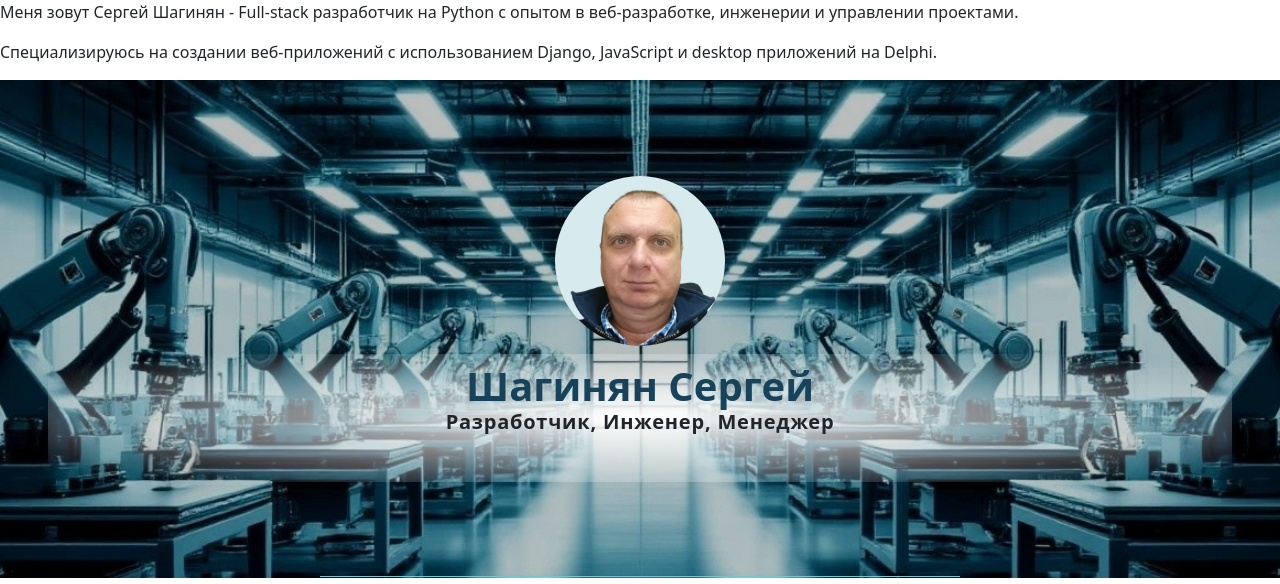
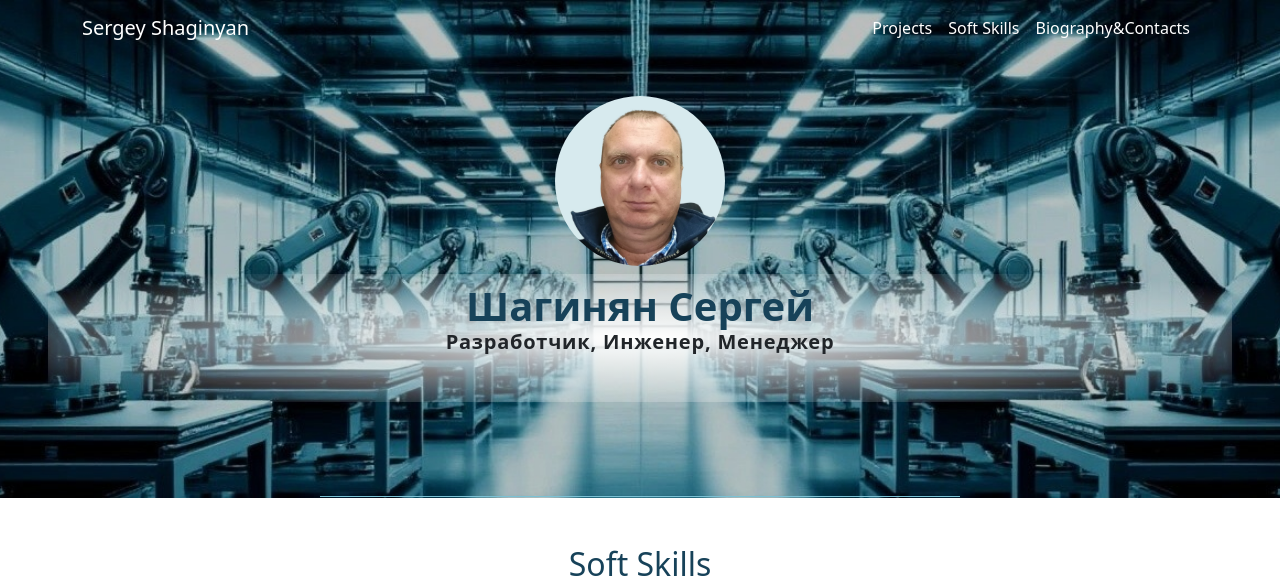
Before and after one commit to shagi80/visit_card, a Django app: page / in a window 1280 px wide. Shown: the top 584 px of the page. Run offline with Django 5.2, Linux system fonts and the light colour scheme; data that the repository does not hold is empty; some libraries are stand-ins or nearby versions.

Commit message:
Del content.

```diff
--- a/main/templates/main/index.html
+++ b/main/templates/main/index.html
@@ -8,11 +8,6 @@
 {% block title %}Developer, Engineer, Manager.{% endblock %}
 
 {% block content %}
-
-<div class="content">
-    <p>Меня зовут Сергей Шагинян - Full-stack разработчик на Python с опытом в веб-разработке, инженерии и управлении проектами.</p>
-    <p>Специализируюсь на создании веб-приложений с использованием Django, JavaScript и desktop приложений на Delphi.</p>
-</div>
 
 <!-- Header -->
 <header class="py-5 bg-image-full">
```
